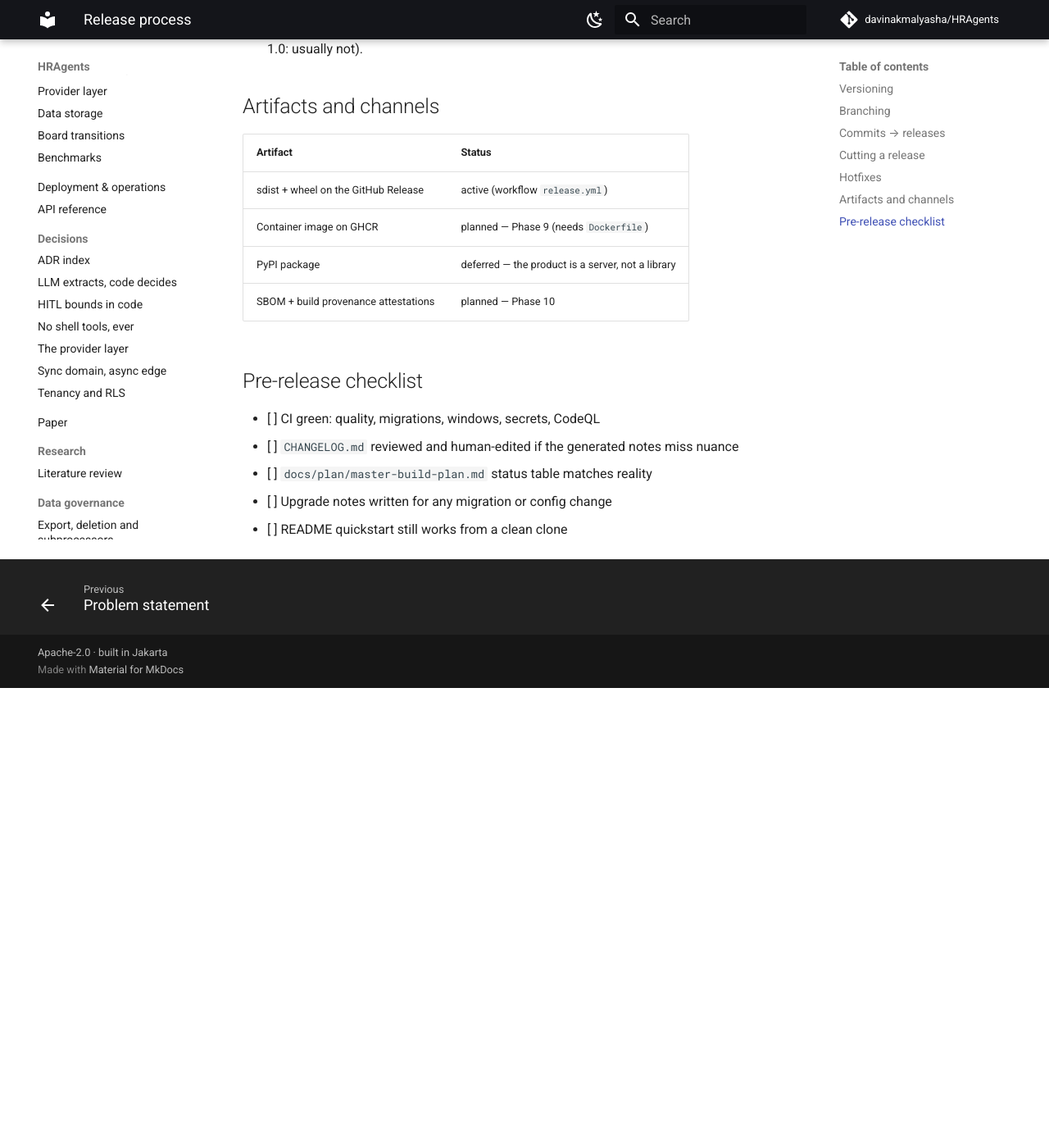
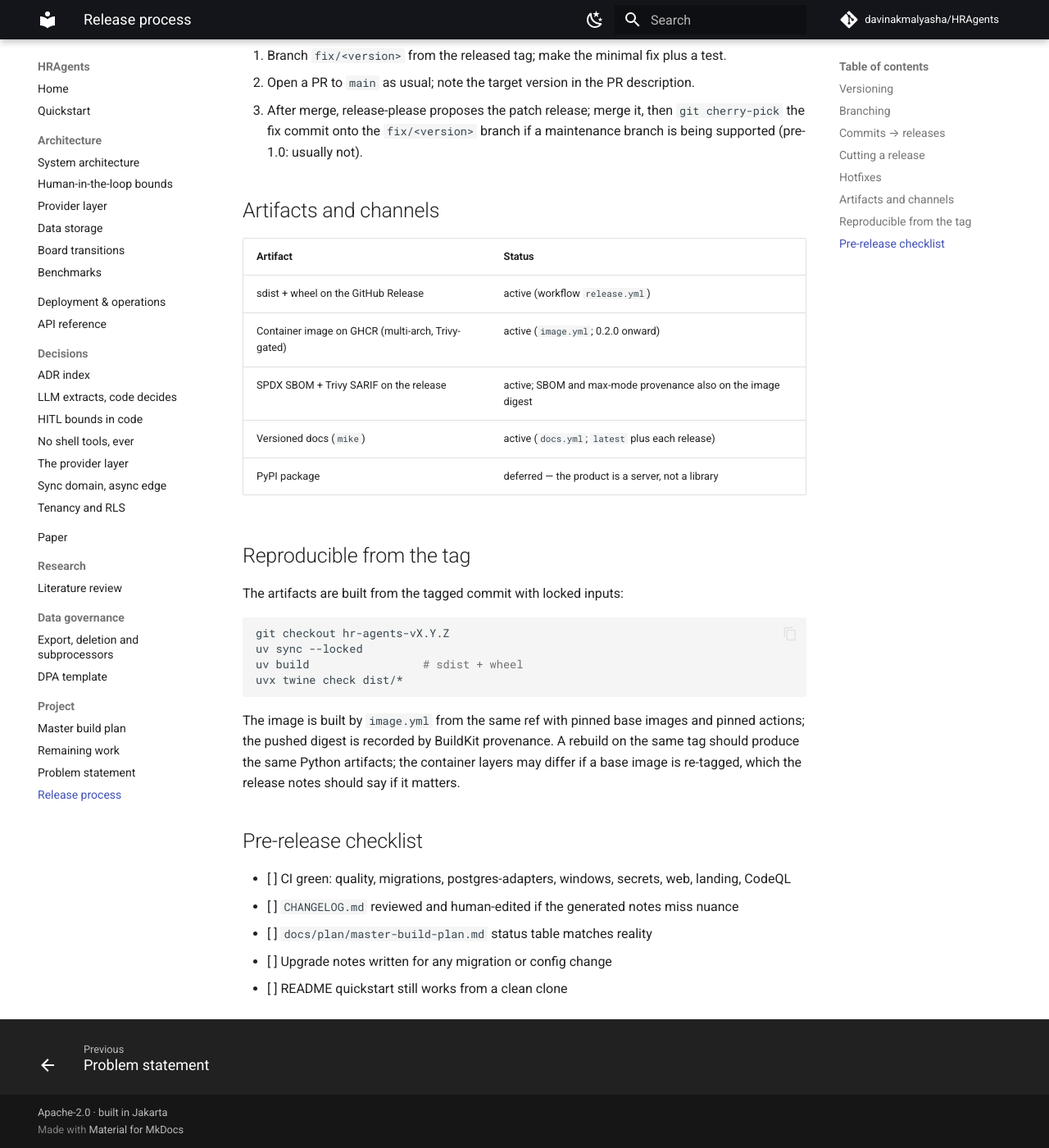
Before and after one commit to davinakmalyasha/HRAgents, an MkDocs documentation site: the page built from docs/plan/release-process.md, in a window 1280 px wide and 1400 px high, scrolled down 1763 px. Shown: the whole window at 82% size. Built offline with MkDocs 1.6.1 and Material for MkDocs 9.7.7, drawn with Linux system fonts in a browser that asks for light colours; comment, search, counter and statistics services are not loaded; before the commit the page ends 2602 px from its top, so only the background shows below that; some of the changed text lies outside the part shown.

Commit message:
docs: bring the plan and release process up to 0.6.0
Six releases have shipped since several items were written, and the plan still
described the container image and SBOM as planned, versioned docs as future,
scheduled alerting as open, and the README's author section as unfinished. Each
is now ticked with what actually shipped, and the release process documents the
post-release dispatches the bot's GITHUB_TOKEN requires, the artifact table as
it stands, and how to rebuild from a tag.

Persistence for the five stateful services, the per-family rubric data, the app
shell, auth screens, leave/payroll/offboarding workspaces and the purge handlers
are marked done; the unit of work, audit-shape consolidation, composite fairness
run and the fixed score tensor remain explicitly open.

Signed-off-by: Davin Akmal Yasha <cepdenicheca@gmail.com>

````diff
--- a/docs/plan/release-process.md
+++ b/docs/plan/release-process.md
@@ -47,8 +47,12 @@
 
 1. Merge the release PR (review the generated changelog — edit the PR if needed).
 2. `release-please` tags and publishes the GitHub Release.
-3. The `Release artifacts` workflow builds the sdist and wheel and attaches them to
-   the release (`twine check` validated).
+3. Because `release-please` publishes with `GITHUB_TOKEN` (whose events do not start
+   workflows), dispatch the three post-release workflows for the tag:
+   - `Release artifacts` — builds the sdist and wheel (`twine check` validated)
+   - `Release image` — builds/scans the multi-arch image before pushing, and attaches
+     the SARIF + SPDX SBOM; provenance and the SBOM are attached to the image digest
+   - `Docs` with the version input — publishes that version and moves `latest`
 4. Announce in Discussions; update the README status if the release changes it.
 
 ## Hotfixes
@@ -64,13 +68,31 @@
 | Artifact | Status |
 |---|---|
 | sdist + wheel on the GitHub Release | active (workflow `release.yml`) |
-| Container image on GHCR | planned — Phase 9 (needs `Dockerfile`) |
+| Container image on GHCR (multi-arch, Trivy-gated) | active (`image.yml`; 0.2.0 onward) |
+| SPDX SBOM + Trivy SARIF on the release | active; SBOM and max-mode provenance also on the image digest |
+| Versioned docs (`mike`) | active (`docs.yml`; `latest` plus each release) |
 | PyPI package | deferred — the product is a server, not a library |
-| SBOM + build provenance attestations | planned — Phase 10 |
+
+## Reproducible from the tag
+
+The artifacts are built from the tagged commit with locked inputs:
+
+```bash
+git checkout hr-agents-vX.Y.Z
+uv sync --locked
+uv build                 # sdist + wheel
+uvx twine check dist/*
+```
+
+The image is built by `image.yml` from the same ref with pinned base images and
+pinned actions; the pushed digest is recorded by BuildKit provenance. A rebuild
+on the same tag should produce the same Python artifacts; the container layers
+may differ if a base image is re-tagged, which the release notes should say if
+it matters.
 
 ## Pre-release checklist
 
-- [ ] CI green: quality, migrations, windows, secrets, CodeQL
+- [ ] CI green: quality, migrations, postgres-adapters, windows, secrets, web, landing, CodeQL
 - [ ] `CHANGELOG.md` reviewed and human-edited if the generated notes miss nuance
 - [ ] `docs/plan/master-build-plan.md` status table matches reality
 - [ ] Upgrade notes written for any migration or config change
````
Also changed, not shown: docs/plan/remaining-work.md (+23 -24 lines).
